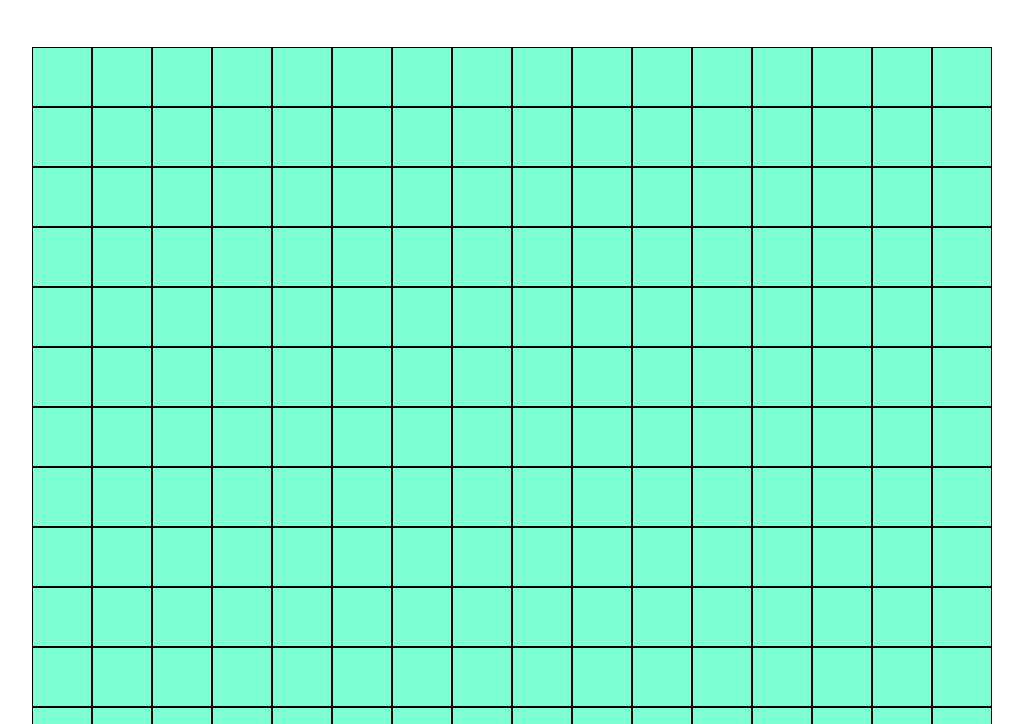
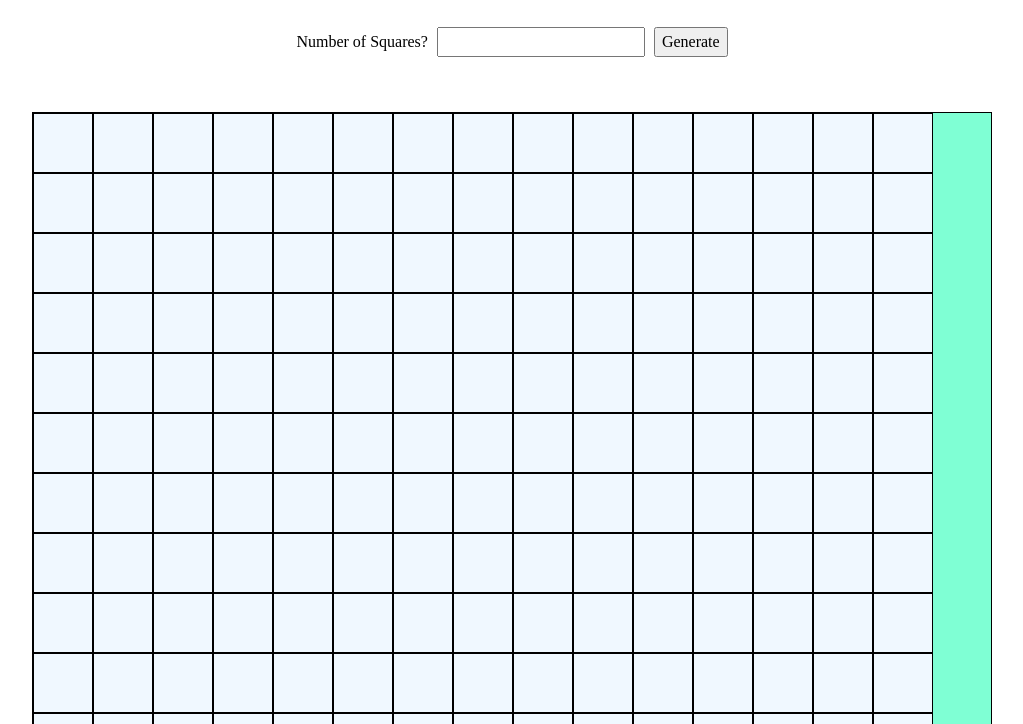
Before and after one commit to valonsocg/Etch-a-Sketch, a plain HTML site: page index.html in a window 1280 px wide. Shown: the part 76-800 px from the top of the page, without its empty margins (128-1151 px from the left). Drawn offline with Linux system fonts and the light colour scheme.

Commit message:
Add form to enter the number of squares to have

```diff
--- a/index.html
+++ b/index.html
@@ -9,6 +9,11 @@
   <body>
     <script src="./script.js" defer></script>
     <h1>Etch a Sketch!</h1>
+    <div class="form">
+      <span>Number of Squares?</span>
+      <input type="number" id="inputNumber" />
+      <button>Generate</button>
+    </div>
     <div class="container"></div>
   </body>
 </html>
--- a/script.js
+++ b/script.js
@@ -1,9 +1,14 @@
 const container = document.querySelector(".container");
 
 function createDiv(number) {
+  const squaresPerSide = Math.sqrt(number);
+  const squareSize = Math.floor(960 / squaresPerSide);
+
   while (number > 0) {
     const div = document.createElement("div");
     div.className = "innerDiv";
+    div.style.width = `${squareSize}px`;
+    div.style.height = `${squareSize}px`;
     div.addEventListener("mouseenter", () => {
       div.classList.add("active");
     });
@@ -12,4 +17,19 @@ function createDiv(number) {
   }
 }
 
+function removeDiv() {
+  const selectAll = document.querySelectorAll(".innerDiv");
+  selectAll.forEach((item) => item.remove());
+}
+
+const button = document.querySelector("button");
+const input = document.querySelector("input");
+button.addEventListener("click", () => {
+  removeDiv();
+  let inputValue = input.value;
+  input.value = "";
+  if (inputValue > 100) return alert("lower than 100!");
+  createDiv(Math.pow(inputValue, 2));
+});
+
 createDiv(256);
--- a/styles.css
+++ b/styles.css
@@ -50,13 +50,23 @@ h1 {
   margin: 50px auto;
   background-color: aquamarine;
   flex-wrap: wrap;
+  border: 1px solid black;
 }
 
 .innerDiv {
-  width: 60px;
   border: 1px solid black;
+  background-color: aliceblue;
 }
 
 .active {
   background-color: red;
 }
+
+.form {
+  text-align: center;
+  margin-top: 25px;
+}
+
+input {
+  margin: 5px;
+}
```
